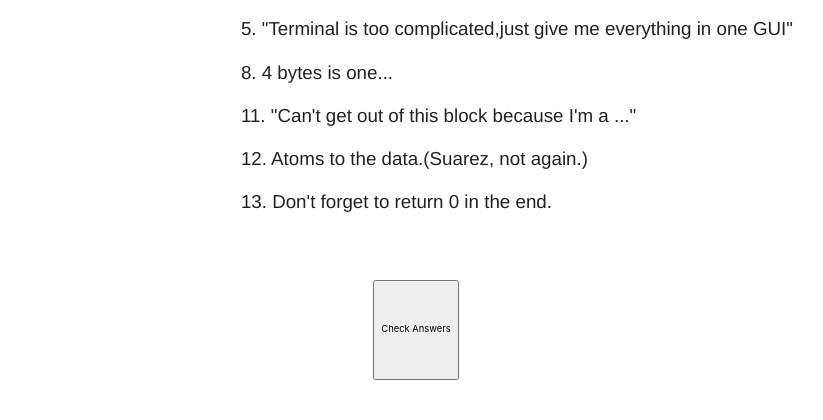
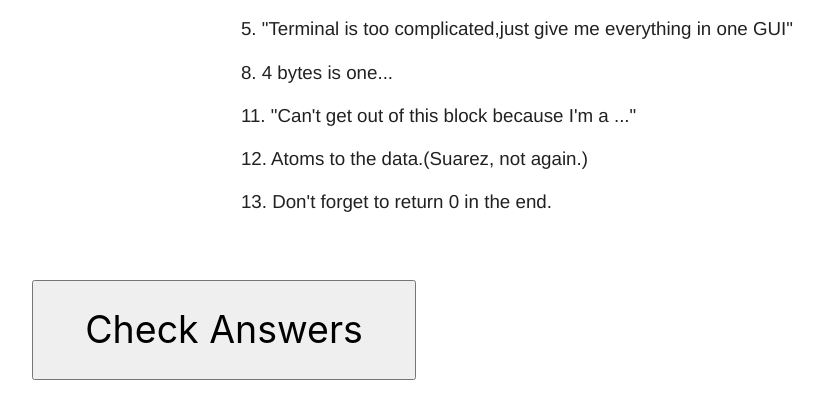
Before and after one commit to csea-nitc/threads-website, a PHP site: page /crossword.php in a window 1280 px wide. Shown: the part 851-1271 px from the top of the page, without its empty margins (416-1239 px from the left). Run offline with PHP 8.4, Linux system fonts and the light colour scheme.

Commit message:
changed cr style

```diff
--- a/crossword.php
+++ b/crossword.php
@@ -58,7 +58,14 @@
 			color: #666;
 			background-color: #f4f4f4;
 		}
+		.sbt{
 
+	/* margin-left: 30%; */
+	margin-top: 50px;
+	height: 100px;
+	width: 30%;
+	font-size: 4em;
+}
 		td input:focus {
 			background-color: #fff;
 		}
--- a/js/crossword.js
+++ b/js/crossword.js
@@ -8,7 +8,7 @@
 
 			// append clues markup after puzzle wrapper div
 			// This should be moved into a configuration object
-			this.after('</div><div class="col s12 m12 l6" ><div id="puzzle-clues"><h2>Across</h2><ul id="across"></ul><h2>Down</h2><ul id="down"></ul></div></div><div class="row center offset-s3 s4"><input type="submit" style="margin-left:30%;margin-top:50px;height:100px;" onclick="return submit();" value="Check Answers" ></input></div>');
+			this.after('</div><div class="col s12 m12 l6" ><div id="puzzle-clues"><h2>Across</h2><ul id="across"></ul><h2>Down</h2><ul id="down"></ul></div></div><div class="row center offset-s3 s4"><input type="submit" class="sbt" onclick="return submit();" value="Check Answers" ></input></div>');
 
 			// initialize some variables
 			var tbl = ['<div class="col s12 l6 m12"><table id="puzzle">'],
```
